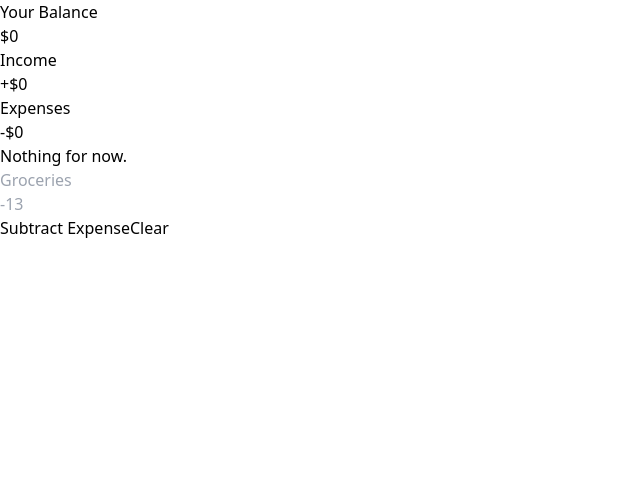
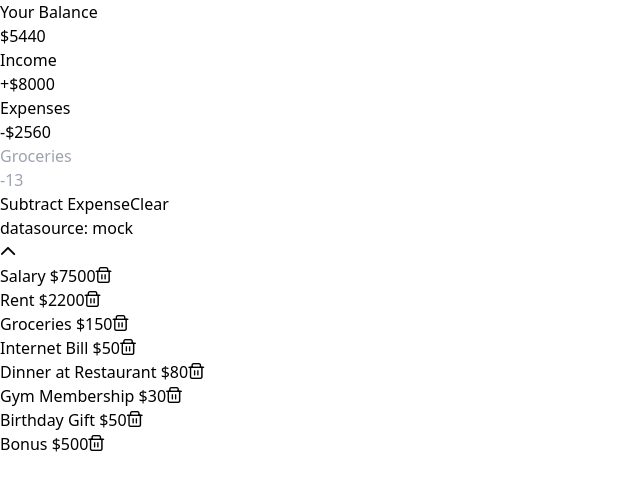
Before and after one commit to senadev42/pennyfulv2, a Vue app: page / in a window 1280 px wide. Shown: the top 490 px of the page, without its empty margins (0-640 px from the left). Built offline with nearby package versions, Linux system fonts and the light colour scheme.

Commit message:
switching data sources

```diff
--- a/src/App.vue
+++ b/src/App.vue
@@ -11,18 +11,46 @@ import TransactionList from './components/TransactionList.vue';
 import AddTransaction from './components/AddTransaction.vue'
 import mockdata from "./mockdata.json"
 
-// State
-let transactions = ref([]);
-
 // on mount
 onMounted(() => {
   const savedTransactions = JSON.parse(localStorage.getItem('transactions'));
 
-  if (savedTransactions) {
-    transactions.value = savedTransactions;
+  if (savedTransactions && datasource == "localstorage") {
+    transactions.value = savedTransactions
+  } else {
+    transactions.value = mockdata.transactions;
   }
+
 });
 
+//data source logic
+let transactions = ref([]);
+
+let datasource = ref('mock');
+
+const changedatasource = () => {
+  console.log(datasource.value);
+  if (datasource.value == 'mock') {
+    console.log("changing to localstorage")
+    datasource.value = 'localstorage';
+    transactions.value = JSON.parse(localStorage.getItem('transactions'));
+    return;
+  }
+  if (datasource.value == 'localstorage') {
+    console.log("changing to mock")
+    datasource.value = 'mock';
+    transactions.value = mockdata.transactions;
+    return;
+  }
+}
+
+const datasourcebuttonstyle = () => {
+
+}
+
+
+
+//computed values
 const total = computed(() => {
   return transactions.value.reduce((acc, transaction) => {
     return acc + transaction.amount;
@@ -44,10 +72,9 @@ const expenses = computed(() => {
 });
 
 
-// handers
+// handlers
 const handleTransactionSubmitted = (transactionData) => {
   console.log("inapp", transactionData);
-
 
   transactions.value.push({
     id: Math.floor(Math.random() * 1000000),
@@ -55,7 +82,7 @@ const handleTransactionSubmitted = (transactionData) => {
     amount: transactionData.amount
   });
 
-  saveTransactionsToLocalStorage();
+  if (datasource.value == 'localstorage') saveTransactionsToLocalStorage();
 };
 
 const handleTransactionDeleted = (id) => {
@@ -65,12 +92,17 @@ const handleTransactionDeleted = (id) => {
     (transaction) => transaction.id !== id
   );
 
-  saveTransactionsToLocalStorage();
+  if (datasource.value == 'localstorage') saveTransactionsToLocalStorage();
 };
 
 const saveTransactionsToLocalStorage = () => {
   localStorage.setItem('transactions', JSON.stringify(transactions.value));
 };
+
+
+
+
+
 
 </script>
 
@@ -79,17 +111,34 @@ const saveTransactionsToLocalStorage = () => {
   <div class="bg-gray-100 min-h-screen flex flex-col items-center pb-8">
 
     <div class="md:p-2 py-2 flex flex-col gap-y-4 mx-2">
-      <!-- <Header /> -->
-      <div class="px-24">
+
+      <div class="px-48">
         <Balance :total="total" />
       </div>
 
       <IncomeExpenses :income="+income" :expenses="+expenses" />
+
+      <AddTransaction @transactionSubmitted="handleTransactionSubmitted" />
+
+      <!-- data source -->
+      <div class="text-xs flex flex-row items-start justify-end gap-x-2 mr-2 ">
+        <p>
+          datasource: {{ datasource }}
+        </p>
+        <button @click="changedatasource">
+          <i class="pi text-teal-300 hover:text-teal-800"
+            :class="datasource == 'mock' ? 'pi-chevron-up' : 'pi-chevron-down'" />
+        </button>
+      </div>
+
       <div class="mt-2">
         <TransactionList :transactions="transactions" @transactionDeleted="handleTransactionDeleted" />
       </div>
 
-      <AddTransaction @transactionSubmitted="handleTransactionSubmitted" />
+
+
+
+
     </div>
   </div>
 </template>
--- a/src/components/AddTransaction.vue
+++ b/src/components/AddTransaction.vue
@@ -7,10 +7,10 @@ const amount = ref('');
 
 const buttonStyle = computed(() => {
     return amount.value > 0 ? {
-        actualStyle: "bg-green-400 hover:bg-green-500",
+        actualStyle: "border-b border-green-400 text-green-400 hover:text-black",
         text: "Add Inflow"
     } : {
-        actualStyle: "bg-red-400 hover:bg-red-500",
+        actualStyle: "border-b border-red-400 text-red-400 hover:text-black hover:bg-red-400",
         text: "Subtract Expense"
     }
 
@@ -62,11 +62,12 @@ const clearform = () => {
                     class="w-full border border-gray-300 rounded-md py-2 px-3 focus:outline-none focus:border-teal-500">
             </div>
 
-            <div class="grid grid-cols-4 gap-x-1 w-[20rem]">
-                <button type="submit" class="text-white focus:outline-none p-2 rounded-md col-span-3"
+            <div class="grid grid-cols-4 gap-x-1">
+                <button type="submit" class="text-white focus:outline-none p-2 col-span-3"
                     :class="buttonStyle.actualStyle">{{
                         buttonStyle.text }}</button>
-                <button @click="clearform" class="text-white bg-slate-400 focus:outline-none p-2 col-span-1">Clear</button>
+                <button @click="clearform"
+                    class=" border-y-slate-500 border-black text-slate-400 focus:outline-none p-2 col-span-1 rounded-md">Clear</button>
             </div>
             <!-- the button -->
 
--- a/src/mockdata.json
+++ b/src/mockdata.json
@@ -4,13 +4,49 @@
             "id": 1,
             "text": "Salary",
             "amount": 7500,
-            "category": "Home"
+            "category": "Income"
         },
         {
             "id": 2,
             "text": "Rent",
             "amount": -2200,
-            "category": "Salary"
+            "category": "Housing"
+        },
+        {
+            "id": 3,
+            "text": "Groceries",
+            "amount": -150,
+            "category": "Food"
+        },
+        {
+            "id": 4,
+            "text": "Internet Bill",
+            "amount": -50,
+            "category": "Utilities"
+        },
+        {
+            "id": 5,
+            "text": "Dinner at Restaurant",
+            "amount": -80,
+            "category": "Food"
+        },
+        {
+            "id": 7,
+            "text": "Gym Membership",
+            "amount": -30,
+            "category": "Health"
+        },
+        {
+            "id": 9,
+            "text": "Birthday Gift",
+            "amount": -50,
+            "category": "Gifts"
+        },
+        {
+            "id": 10,
+            "text": "Bonus",
+            "amount": 500,
+            "category": "Income"
         }
     ]
 }
```
